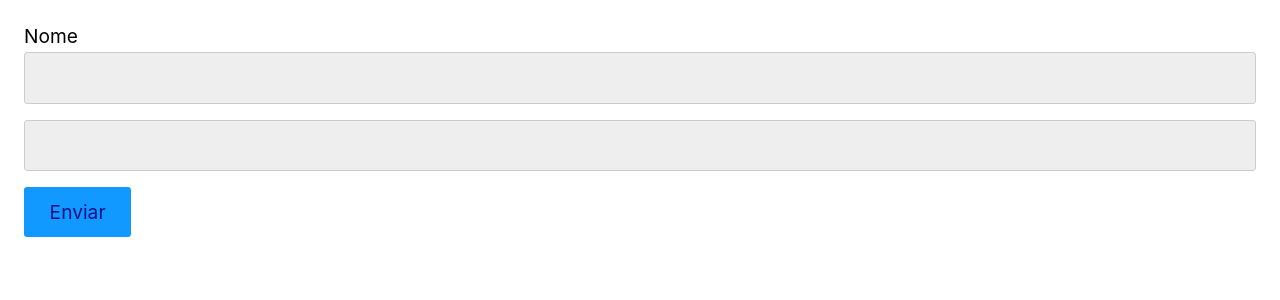
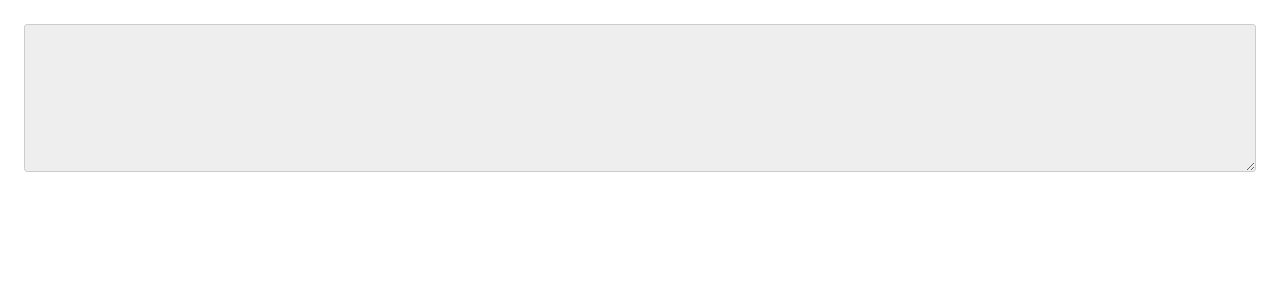
Before and after one commit to JoelSpinelli/ReactCompleto-old, a React (Create React App) app in the folder appreact/: page / in a window 1280 px wide. Shown: the top 300 px of the page. Built offline with nearby package versions, Linux system fonts and the light colour scheme.

Commit message:
textarea

```diff
--- a/appreact/src/App.js
+++ b/appreact/src/App.js
@@ -1,39 +1,16 @@
 import React from 'react'
 
 const App = () => {
-  const [form, setForm] = React.useState({
-    nome: '',
-    email: ''
-  })
+  const [textarea, setTextarea] = React.useState('');
 
-  function handleSubmit(event) {
-    event.preventDefault();
-    console.log(event);
-  }
-
-  function handleChange({target}) {
-    const {id, value} = target;
-    setForm({ ...form, [id]: value})
-  }
-
-  return (
-    <form onSubmit={handleSubmit}>
-      <label htmlFor="nome">Nome</label>
-      <input
-        id="nome"
-        type="text"
-        name="nome"
-        value={form.nome}
-        onChange={handleChange}
+  return(
+    <form>
+      <textarea
+        value={textarea}
+        onChange={({ target }) => setTextarea(target.value)}
+        rows="5"
       />
-      <input
-        id="email"
-        type="email"
-        name="email"
-        value={form.email}
-        onChange={handleChange}
-      />
-      <button>Enviar</button>
+      {textarea}
     </form>
   )
 }
```
